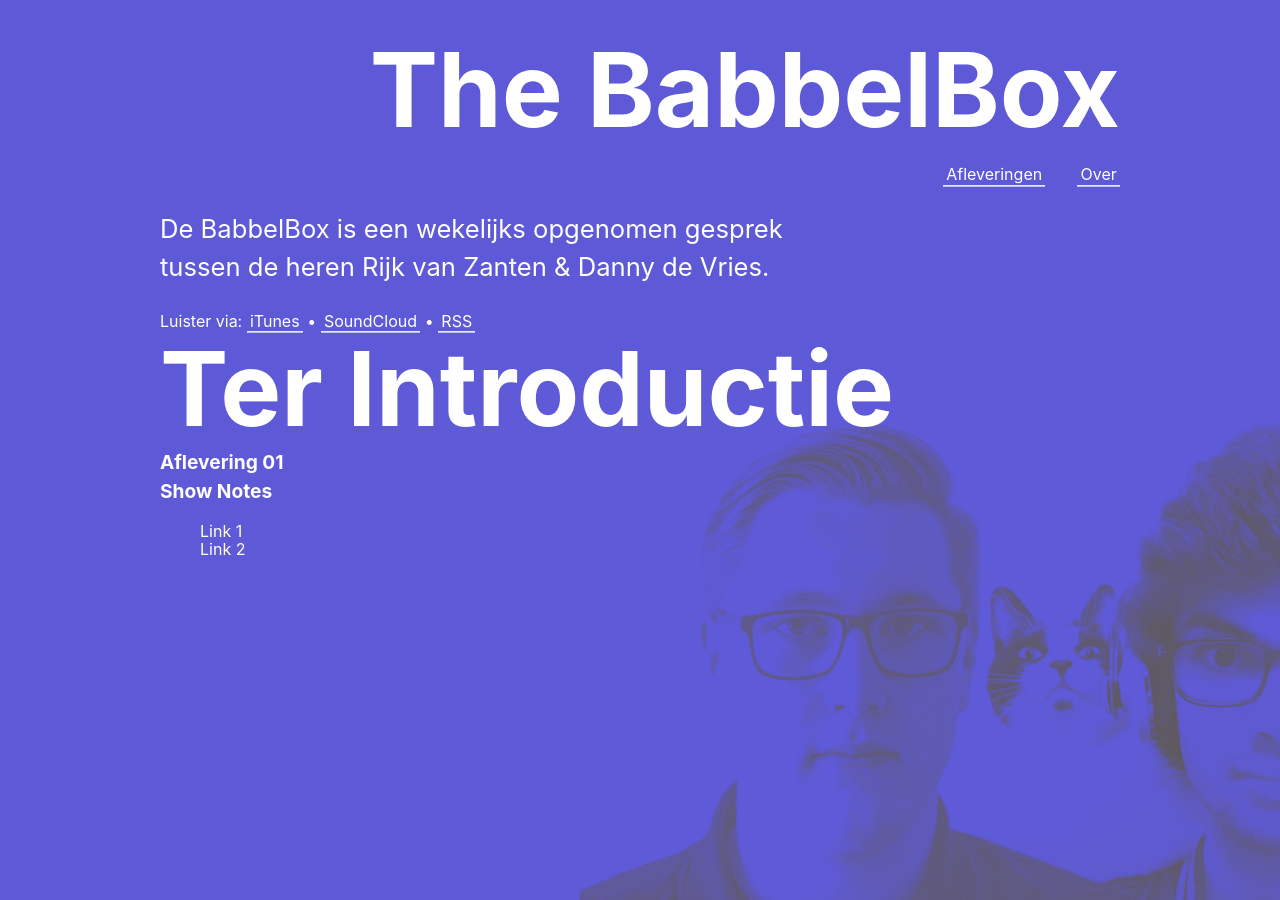
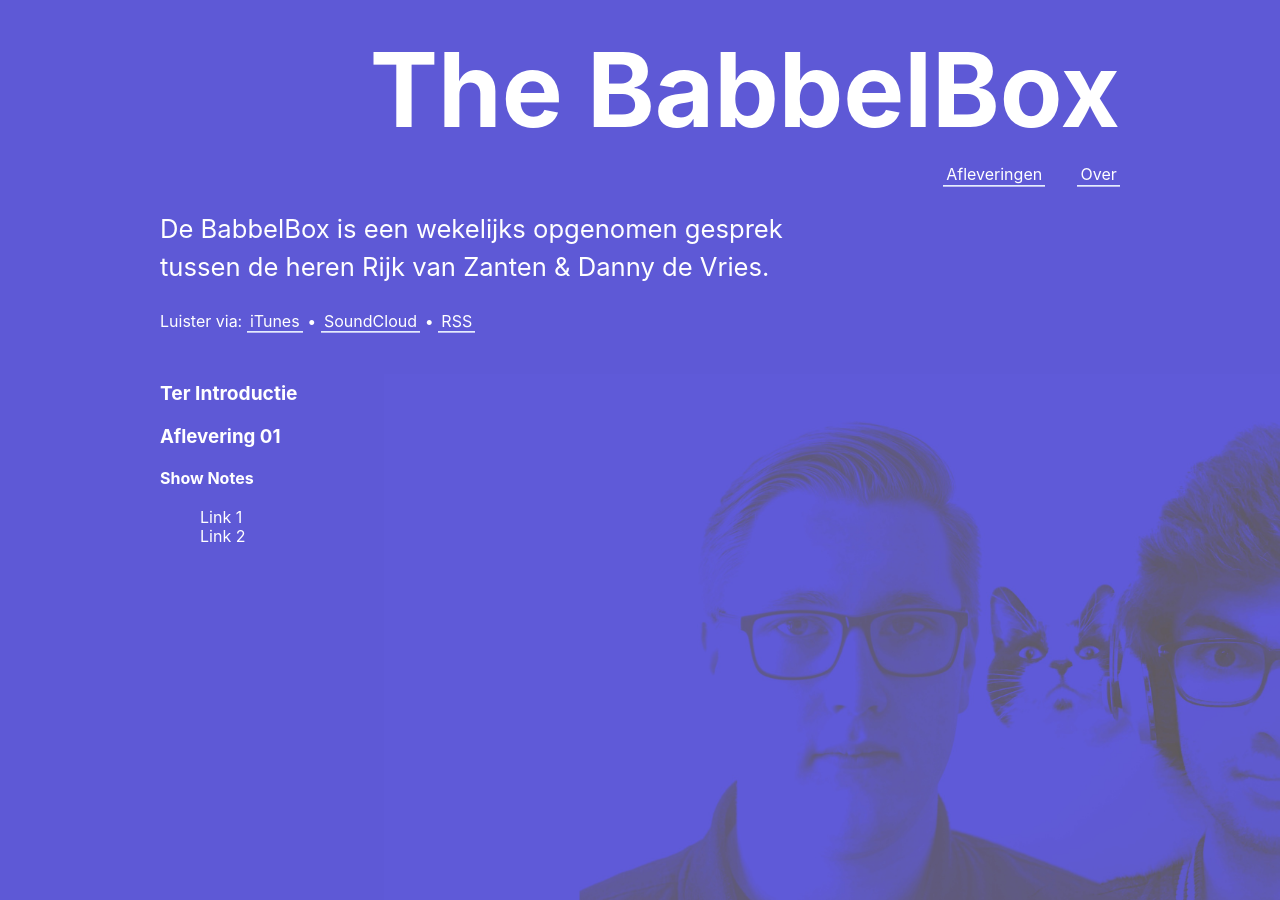
Before and after one commit to dandevri/babbelbox, a Jekyll site: the page built from _posts/2017-02-08-aflevering-01.md, in a window 1280 px wide. Built offline with Jekyll 4.4.1, drawn with Linux system fonts in a browser that asks for light colours.

Commit message:
Add detail page layout

```diff
--- /dev/null
+++ b/_layouts/detail.html
@@ -0,0 +1,16 @@
+<!DOCTYPE html>
+<html lang="en">
+<head>
+  {% include partials/meta.html %}
+  {% include partials/og.html %}
+  {% include partials/favicon.html %}
+</head>
+<body>
+  <header>
+    {% include header.html %}
+  </header>
+  <section>
+    {{content}}
+  </section>
+</body>
+</html>
--- a/_posts/2017-02-08-aflevering-01.md
+++ b/_posts/2017-02-08-aflevering-01.md
@@ -7,10 +7,10 @@ length: '42:02'
 cover: https://i1.sndcdn.com/artworks-000299257302-pvmcg6-t500x500.jpg
 ---
 
-# {{page.subtitle}}
+## {{page.subtitle}}
 
-## {{page.title}}
+### {{page.title}}
 
-## Show Notes
+#### Show Notes
 * Link 1
 * Link 2
```
Also changed, not shown: other parts of _posts/2017-02-08-aflevering-01.md (+1 -1 lines).
